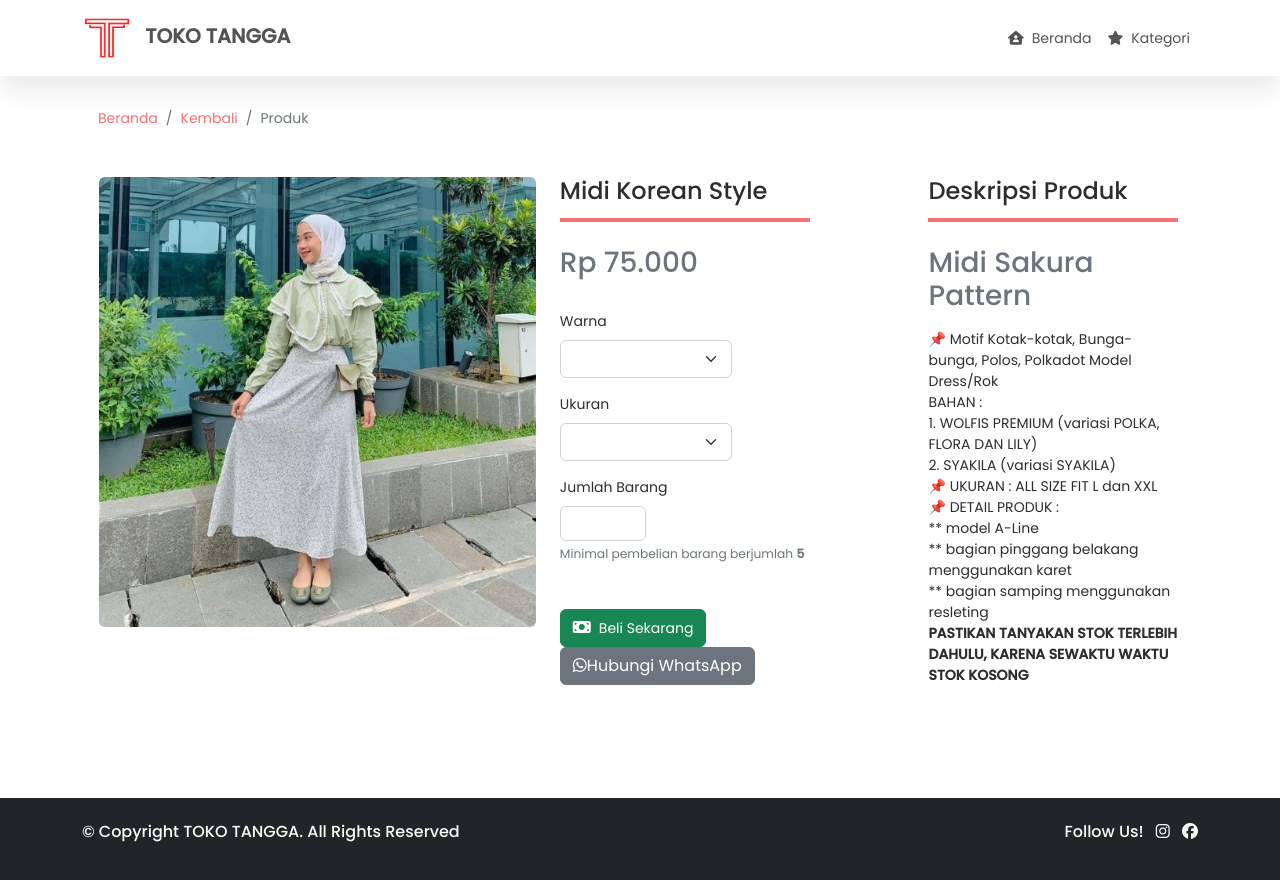
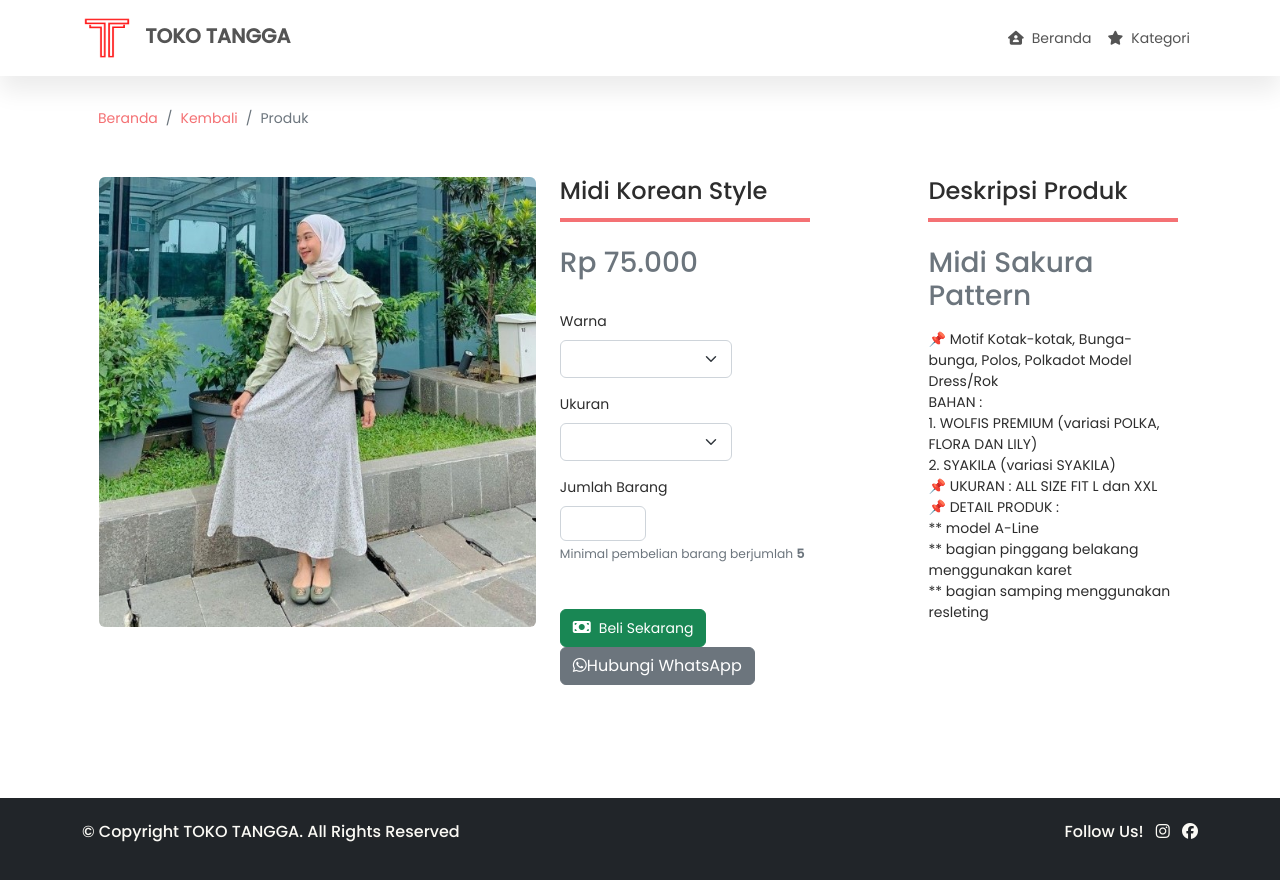
Before and after one commit to SieDeta/website-ecommerce-toko-tangga-johar, a plain HTML site: page produk_1/midi4.html in a window 1280 px wide. Drawn offline with nearby package versions, Linux system fonts and the light colour scheme; some packages are replaced by stand-ins of ours; a script that the page names is missing; a web font is replaced by a local one.

Commit message:
Update midi4.html

```diff
--- a/produk_1/midi4.html
+++ b/produk_1/midi4.html
@@ -181,10 +181,6 @@
             ** model A-Line <br />
             ** bagian pinggang belakang menggunakan karet <br />
             ** bagian samping menggunakan resleting <br />
-            <strong
-              >PASTIKAN TANYAKAN STOK TERLEBIH DAHULU, KARENA SEWAKTU WAKTU STOK
-              KOSONG</strong
-            >
             <br />
           </p>
         </div>
```
